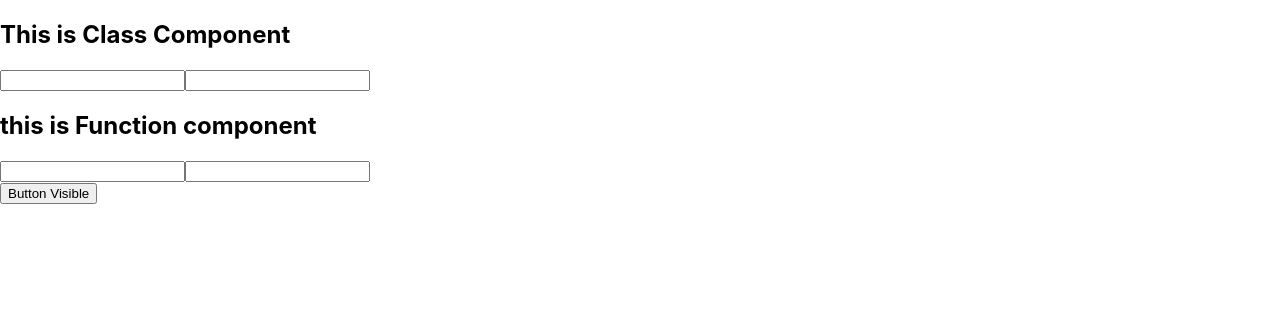
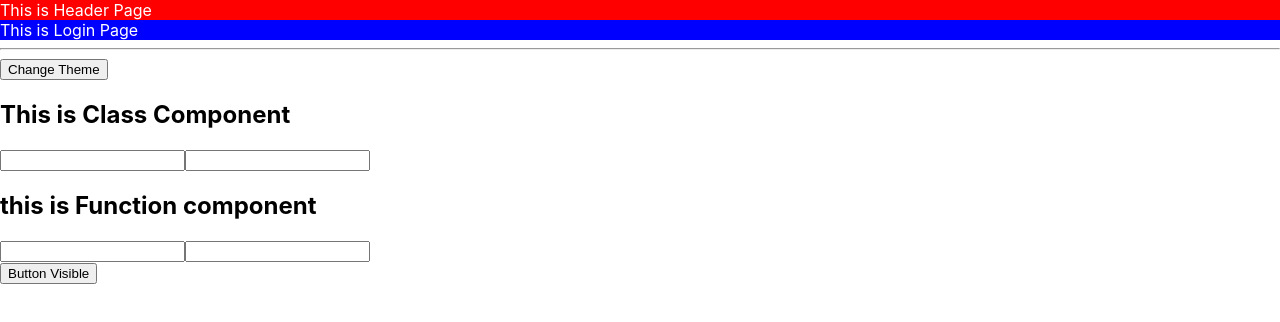
Before and after one commit to yazid1bernou/hooks-react, a React (Create React App) app: page / in a window 1280 px wide. Shown: the top 322 px of the page. Built offline with nearby package versions, Linux system fonts and the light colour scheme.

Commit message:
useContext

```diff
--- a/src/App.js
+++ b/src/App.js
@@ -1,5 +1,9 @@
 import { useState } from "react"
-import {LoginFormC , LoginFormF} from "./LoginForm"
+import {LoginFormC , LoginFormF} from "./LoginForm";
+import { ThemeProvider } from "./ThemeContext";
+import Header from "./Header";
+import Login from "./Login";
+import ToggleTheme from "./ToggleTheme";
 function App() {
 
   const [visible , setVisible ] = useState(true);
@@ -8,6 +12,15 @@ function App() {
   return (
 
     <div>
+
+         <ThemeProvider>
+                <Header />
+                <Login />
+                <hr/>
+                <ToggleTheme />
+
+         </ThemeProvider>
+
 
           {visible ?
 
--- /dev/null
+++ b/src/Header.js
@@ -0,0 +1,24 @@
+import React  , {useContext} from "react";
+import { ThemeContext } from "./ThemeContext";
+
+export default function Header () {
+      const themeContext =  useContext(ThemeContext);
+      let styleVariable = {} ;
+      if(themeContext.theme === 'dark'){
+        styleVariable = {
+             background : 'red' ,
+             color : '#FFF'
+         }
+      }
+      else {
+        styleVariable = {
+            background : '#FFF' ,
+            color : 'red'
+        }
+      }
+    return (
+        <div style={styleVariable}>
+              This is Header Page
+        </div>
+    )
+}
--- /dev/null
+++ b/src/Login.js
@@ -0,0 +1,25 @@
+import React  , {useContext} from "react";
+import {ThemeContext} from "./ThemeContext";
+
+
+export default function Login () {
+       const themeContext =  useContext(ThemeContext)
+       let styleVariable = {} ;
+       if (themeContext.theme === 'dark'){
+        styleVariable =  {
+              background: 'blue',
+              color: '#FFF'
+           }
+       }
+       else {
+        styleVariable = {
+            background :  '#FFF',
+            color : 'blue'
+         }
+       }
+    return (
+        <div style={styleVariable}>
+               This is Login Page
+        </div>
+    )
+}
--- /dev/null
+++ b/src/ThemeContext.js
@@ -0,0 +1,17 @@
+import React , {useState} from "react";
+
+export const ThemeContext = React.createContext();
+
+
+export function ThemeProvider (props) {
+     // state
+     const [theme , setTheme] =  useState('dark');
+     function toggleTheme () {
+        setTheme(theme === 'dark' ? 'light' : 'dark');
+     }
+   return (
+      <ThemeContext.Provider value={{theme , toggleTheme}}>
+          {props.children}
+      </ThemeContext.Provider>
+   )
+}
--- /dev/null
+++ b/src/ToggleTheme.js
@@ -0,0 +1,12 @@
+import React ,  { useContext } from "react";
+import { ThemeContext } from "./ThemeContext";
+
+
+export default function ToggleTheme () {
+    const themeContext =  useContext(ThemeContext);
+    return (
+        <div>
+             <button type="button" onClick={themeContext.toggleTheme} >  Change Theme</button>
+        </div>
+    )
+}
```
Also changed, not shown: 1 other file (tests, documents, lock files or other folders).
